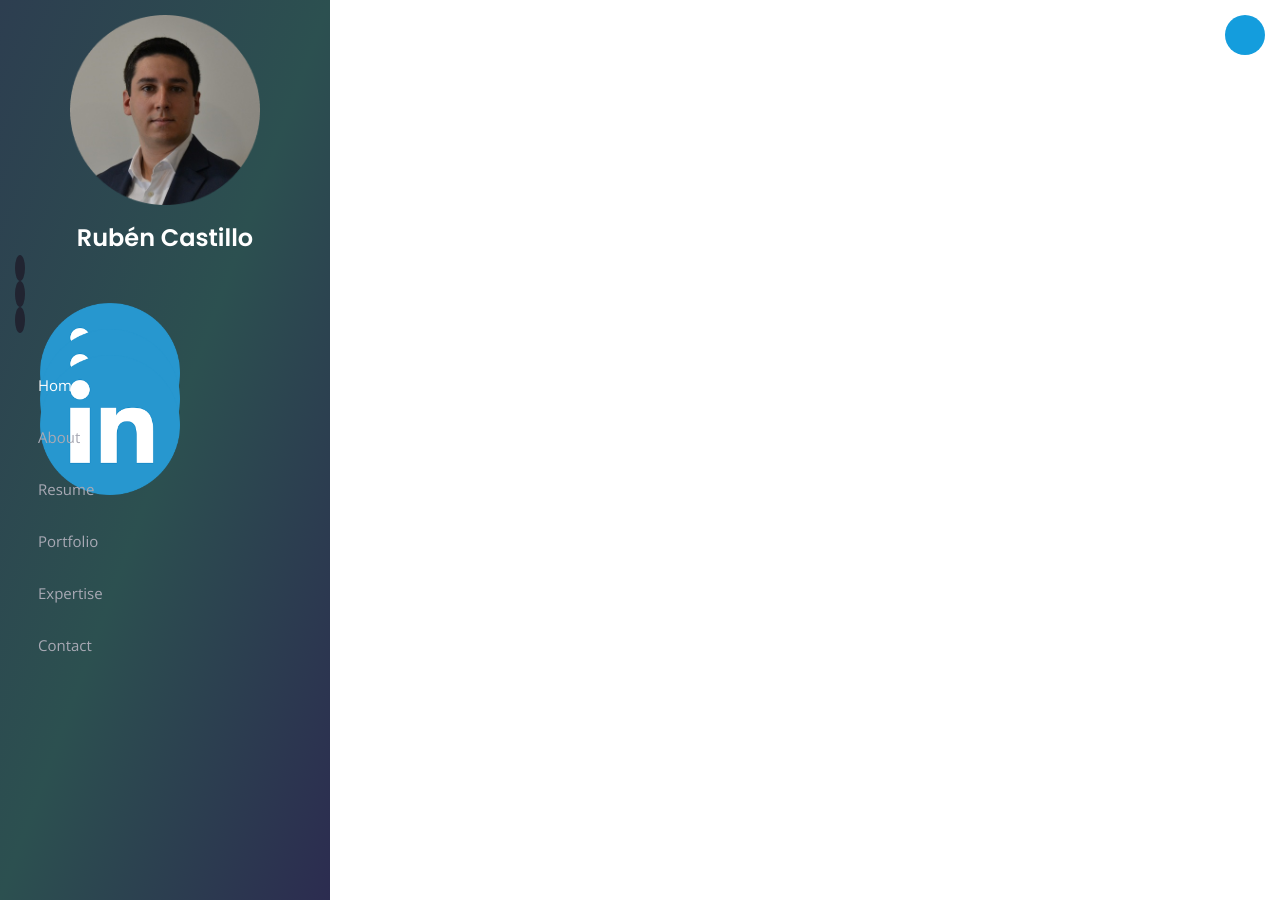
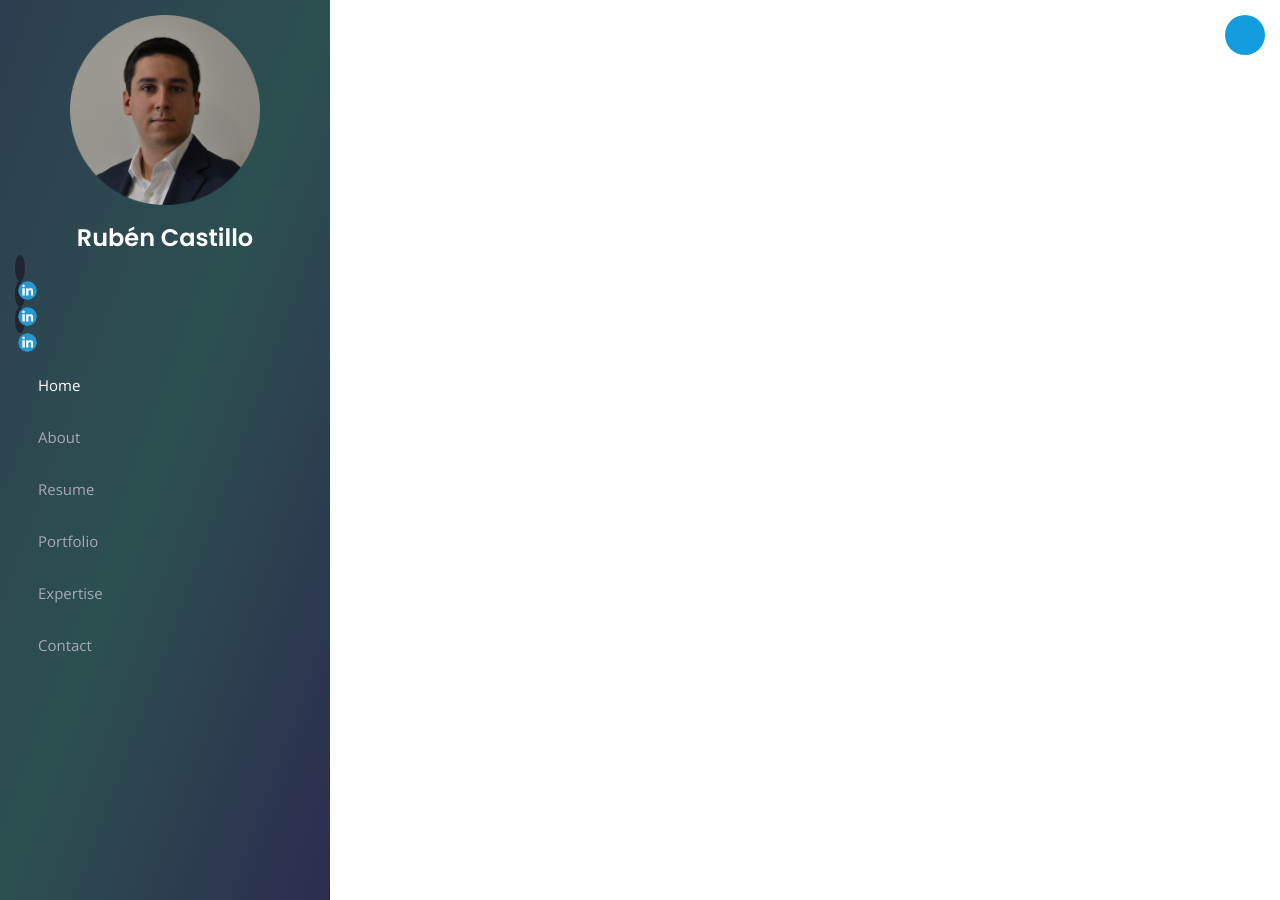
Before and after one commit to rbcastillo/rbcastillo.github.io, a Jekyll site: the page index.html, which Jekyll copies as it is, in a window 1280 px wide. Built offline with Jekyll 4.4.1, drawn with Linux system fonts in a browser that asks for light colours.

Commit message:
Update index.html

```diff
--- a/index.html
+++ b/index.html
@@ -58,26 +58,24 @@
         <div class="profile">
             <img src="assets/img/RubenCloseupRound.png" alt="" class="img-fluid rounded-circle">
             <h1 class="text-light"><a href="index.html">Rubén Castillo</a></h1>
-            <div class="social-links">
-                <a href="https://www.linkedin.com/in/rubencastillosanchez/" target="_blank" class="linkedin"><img src="assets/img/linkedin_logo.png"></a>
-				<a href="https://www.linkedin.com/in/rubencastillosanchez/" target="_blank" class="linkedin"><img src="assets/img/linkedin_logo.png"></a>
-				<a href="https://www.linkedin.com/in/rubencastillosanchez/" target="_blank" class="linkedin"><img src="assets/img/linkedin_logo.png"></a>
+            <div class="social-links mt-3 text-center">
+                <a href="https://www.linkedin.com/in/rubencastillosanchez/" target="_blank" class="linkedin">
+				<img src="assets/img/linkedin_logo.png" style="width:25px;height:25px;"></a>
+				<a href="https://www.linkedin.com/in/rubencastillosanchez/" target="_blank" class="linkedin">
+				<img src="assets/img/linkedin_logo.png" style="width:25px;height:25px;"></a>
+				<a href="https://www.linkedin.com/in/rubencastillosanchez/" target="_blank" class="linkedin">
+				<img src="assets/img/linkedin_logo.png" style="width:25px;height:25px;"></a>
             </div>
         </div>
 
         <nav id="navbar" class="nav-menu navbar">
             <ul>
-                <li><a href="#hero" class="nav-link scrollto active"><i class="bx bx-home"></i> <span>Home</span></a>
-                </li>
+                <li><a href="#hero" class="nav-link scrollto active"><i class="bx bx-home"></i> <span>Home</span></a></li>
                 <li><a href="#about" class="nav-link scrollto"><i class="bx bx-user"></i> <span>About</span></a></li>
-                <li><a href="#resume" class="nav-link scrollto"><i class="bx bx-file-blank"></i> <span>Resume</span></a>
-                </li>
-                <li><a href="#portfolio" class="nav-link scrollto"><i class="bx bx-book-content"></i>
-                    <span>Portfolio</span></a></li>
-                <li><a href="#services" class="nav-link scrollto"><i class="bx bx-server"></i>
-                    <span>Expertise</span></a></li>
-                <li><a href="#contact" class="nav-link scrollto"><i class="bx bx-envelope"></i> <span>Contact</span></a>
-                </li>
+                <li><a href="#resume" class="nav-link scrollto"><i class="bx bx-file-blank"></i> <span>Resume</span></a></li>
+                <li><a href="#portfolio" class="nav-link scrollto"><i class="bx bx-book-content"></i><span>Portfolio</span></a></li>
+                <li><a href="#services" class="nav-link scrollto"><i class="bx bx-server"></i><span>Expertise</span></a></li>
+                <li><a href="#contact" class="nav-link scrollto"><i class="bx bx-envelope"></i> <span>Contact</span></a></li>
             </ul>
         </nav><!-- .nav-menu -->
     </div>
```
